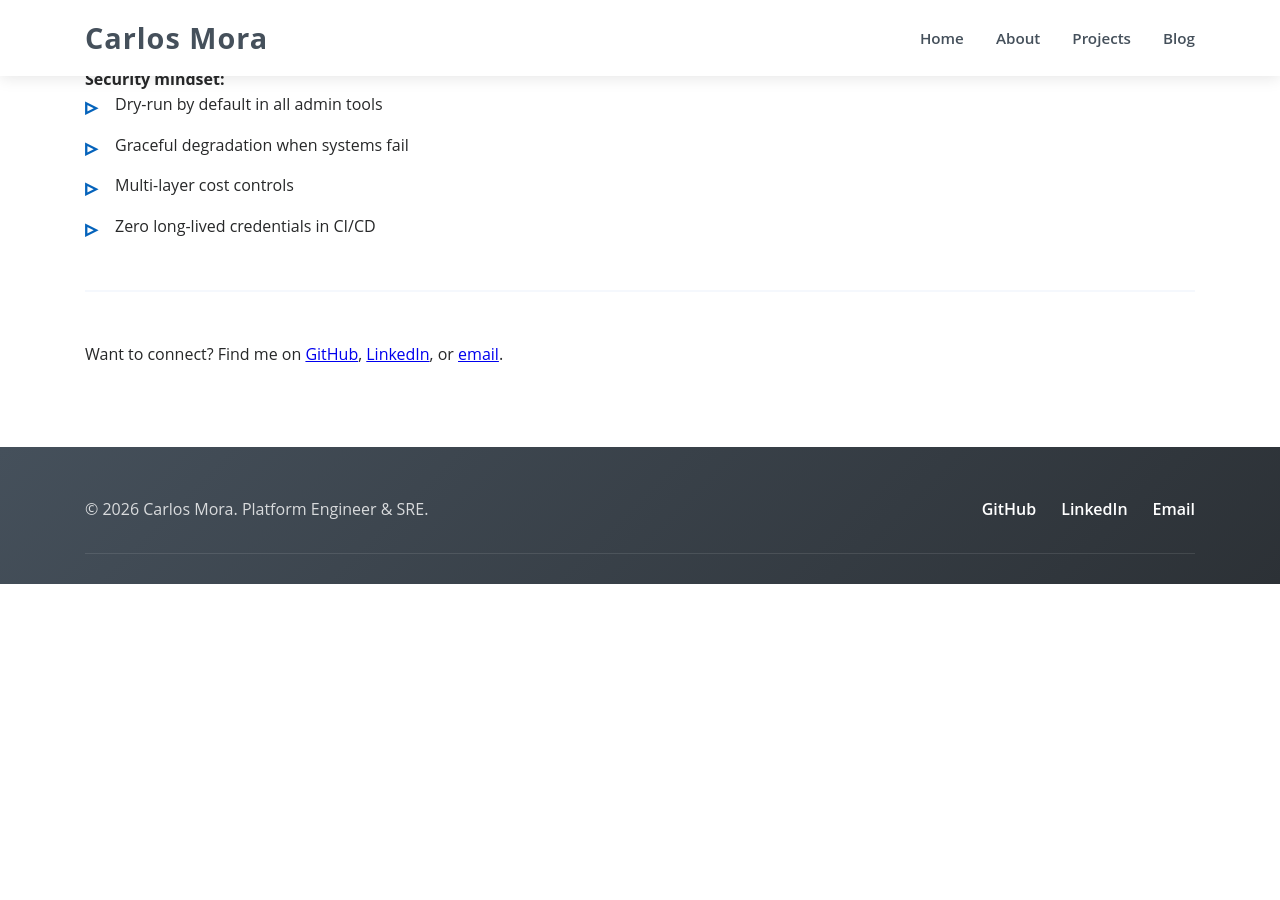
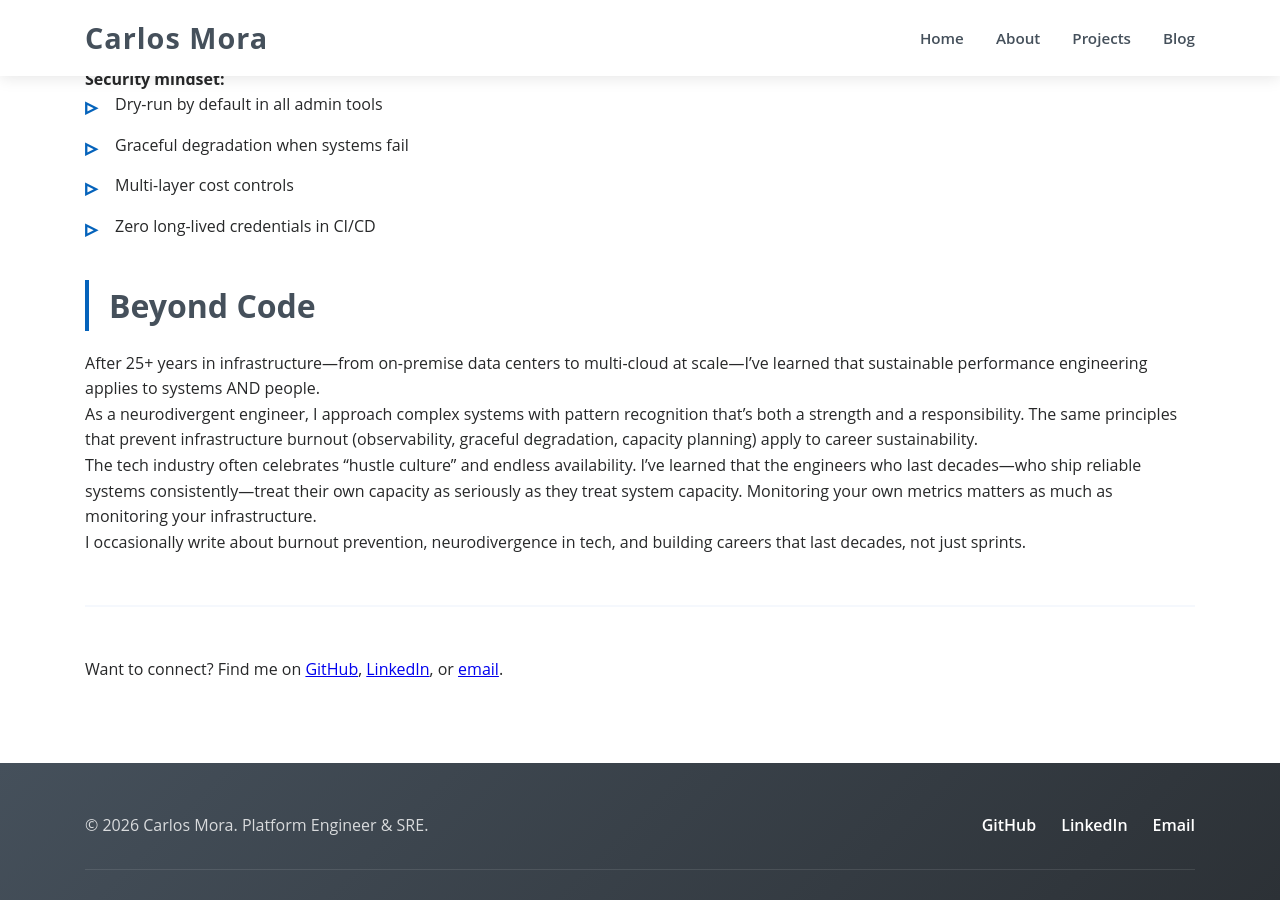
Before and after one commit to carlosmoradev/carlosmoradev.github.io, a Jekyll site: the page built from about.md, in a window 1280 px wide and 900 px high, scrolled down 2630 px. Built offline with Jekyll 4.4.1, drawn with Linux system fonts in a browser that asks for light colours; before the commit the page ends 3214 px from its top, so only the background shows below that.

Commit message:
feat: Add Beyond Code section to about page

```diff
--- a/about.md
+++ b/about.md
@@ -100,6 +100,16 @@ Most platform engineers have toy projects or single-cloud experience. I operate
 - Multi-layer cost controls
 - Zero long-lived credentials in CI/CD
 
+## Beyond Code
+
+After 25+ years in infrastructure—from on-premise data centers to multi-cloud at scale—I've learned that sustainable performance engineering applies to systems AND people.
+
+As a neurodivergent engineer, I approach complex systems with pattern recognition that's both a strength and a responsibility. The same principles that prevent infrastructure burnout (observability, graceful degradation, capacity planning) apply to career sustainability.
+
+The tech industry often celebrates "hustle culture" and endless availability. I've learned that the engineers who last decades—who ship reliable systems consistently—treat their own capacity as seriously as they treat system capacity. Monitoring your own metrics matters as much as monitoring your infrastructure.
+
+I occasionally write about burnout prevention, neurodivergence in tech, and building careers that last decades, not just sprints.
+
 ---
 
 Want to connect? Find me on [GitHub](https://github.com/carlosmoradev), [LinkedIn](https://linkedin.com/in/carlosmoradev), or [email](mailto:hi@carlosmora.dev).
```
